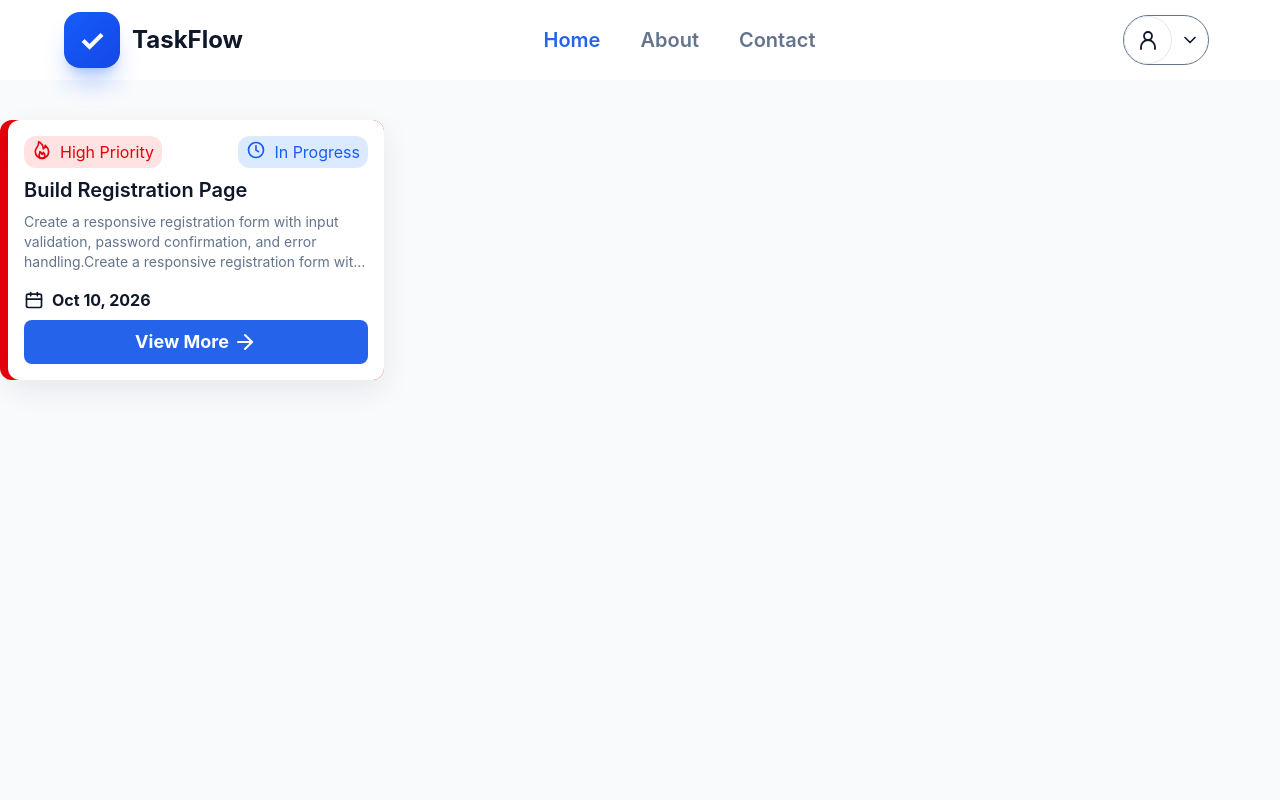
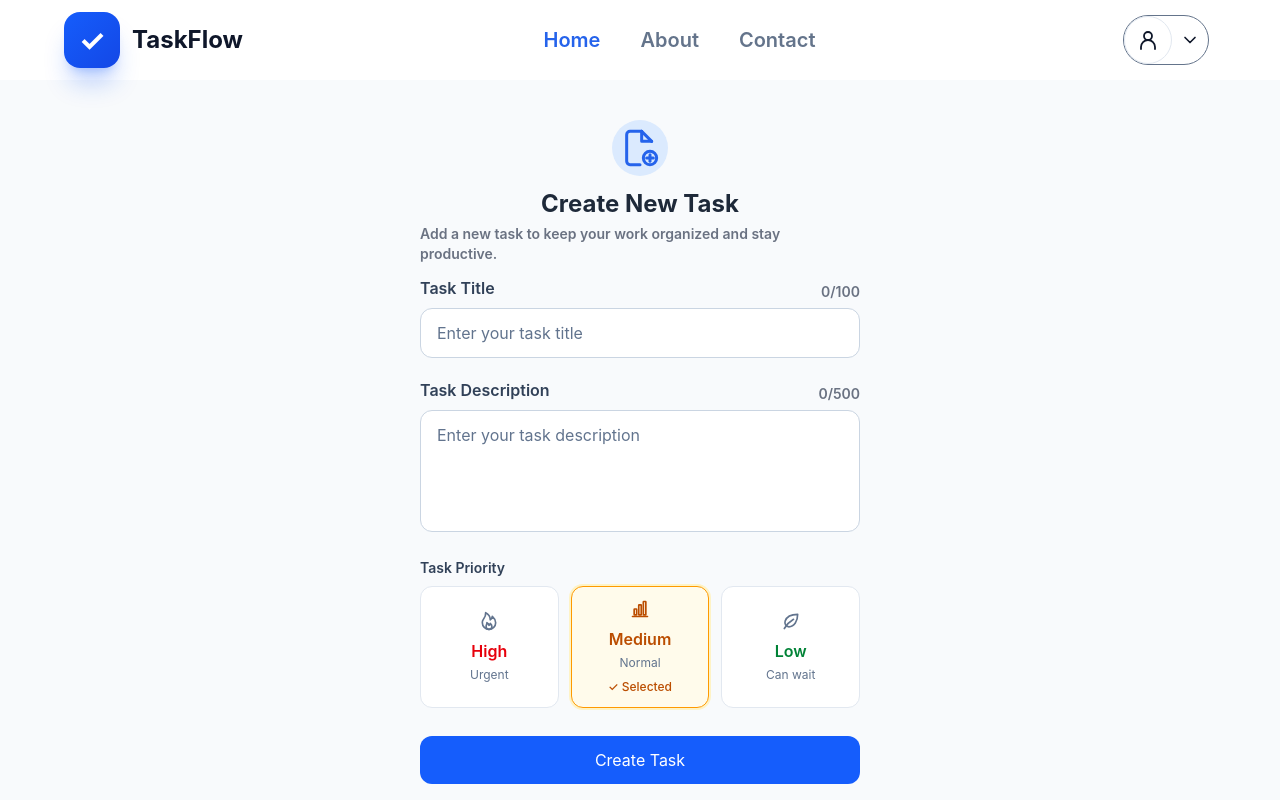
Before and after one commit to RitikGarg89/TaskFlow, a React app in the folder frontend/: page / in a window 1280 px wide. Built offline with nearby package versions, Linux system fonts and the light colour scheme; the HTML template or start-up script is replaced by a standard one.

Commit message:
feat: add AddTask component and integrate it into the Home page

```diff
--- /dev/null
+++ b/frontend/src/Components/AddTask.jsx
@@ -0,0 +1,211 @@
+import { useState } from 'react'
+
+function AddTask() {
+
+    const priorities = [
+        {
+            value: "high",
+            label: "High",
+            description: "Urgent",
+            color: "text-red-600",
+            selected: "border-red-500 bg-red-50 ring-2 ring-red-100",
+            icon: (
+                <svg
+                    xmlns="http://www.w3.org/2000/svg"
+                    width="20"
+                    height="20"
+                    viewBox="0 0 24 24"
+                    fill="none"
+                    stroke="currentColor"
+                    strokeWidth="2"
+                    strokeLinecap="round"
+                    strokeLinejoin="round"
+                    aria-hidden="true"
+                >
+                    <path d="M12 22c4.4 0 8-3.6 8-8 0-3-1.5-5.2-4-7.5-.2 2-1.2 3.2-2.5 4C13.5 6.5 11 3.5 8 2c.5 4-1 6-3 8.5C3.8 12 4 13.3 4 14c0 4.4 3.6 8 8 8Z" />
+                    <path d="M12 22c2 0 3.5-1.6 3.5-3.5 0-1.5-.8-2.5-2-3.5-.2 1.2-.8 1.8-1.5 2.2-.3-1.5-1.2-2.5-2.5-3.2.2 2-1 3-1 4.5C8.5 20.4 10 22 12 22Z" />
+                </svg>
+            ),
+        },
+        {
+            value: "medium",
+            label: "Medium",
+            description: "Normal",
+            color: "text-amber-700",
+            selected: "border-amber-500 bg-amber-50 ring-2 ring-amber-100",
+            icon: (
+                <svg
+                    xmlns="http://www.w3.org/2000/svg"
+                    width="20"
+                    height="20"
+                    viewBox="0 0 24 24"
+                    fill="none"
+                    stroke="currentColor"
+                    strokeWidth="2"
+                    strokeLinecap="round"
+                    strokeLinejoin="round"
+                    aria-hidden="true"
+                >
+                    <path d="M3 21h18" />
+                    <rect x="5" y="12" width="3" height="7" rx="0.5" />
+                    <rect x="10.5" y="7" width="3" height="12" rx="0.5" />
+                    <rect x="16" y="3" width="3" height="16" rx="0.5" />
+                </svg>
+            ),
+        },
+        {
+            value: "low",
+            label: "Low",
+            description: "Can wait",
+            color: "text-green-700",
+            selected: "border-green-500 bg-green-50 ring-2 ring-green-100",
+            icon: (
+                <svg
+                    xmlns="http://www.w3.org/2000/svg"
+                    width="20"
+                    height="20"
+                    viewBox="0 0 24 24"
+                    fill="none"
+                    stroke="currentColor"
+                    strokeWidth="2"
+                    strokeLinecap="round"
+                    strokeLinejoin="round"
+                    aria-hidden="true"
+                >
+                    <path d="M20 4c-7 0-13 2-15 8-1.2 3.6 1.2 7 4.5 7C16 19 20 12 20 4Z" />
+                    <path d="M4 21c3-5 6-8 11-11" />
+                </svg>
+            ),
+        },
+    ];
+
+    const [title, setTitle] = useState("");
+    const [description, setDescription] = useState("");
+    const [priority, setPriority] = useState(priorities[1].value);
+
+    const addTask = (e) => {
+        e.preventDefault();
+        const taskObj = {
+            id: Date.now(),
+            title,
+            description,
+            priority,
+            userId: 1,
+            isCompleted: false,
+            createdAt: new Date().toISOString().split('T')[0]
+        }
+        console.log(taskObj);
+
+    }
+
+    return (
+        <div className="flex flex-col justify-center items-center gap-1 w-[440px]">
+            <div className='text-blue-600 bg-blue-100 rounded-full p-2'>
+
+                <svg
+                    xmlns="http://www.w3.org/2000/svg"
+                    width="40"
+                    height="40"
+                    viewBox="0 0 24 24"
+                    fill="none"
+                    stroke="#2563EB"
+                    strokeWidth="1.8"
+                    strokeLinecap="round"
+                    strokeLinejoin="round"
+                    aria-hidden="true"
+                >
+                    <path d="M13 2H6a2 2 0 0 0-2 2v16a2 2 0 0 0 2 2h6" />
+                    <path d="M13 2v6h6" />
+                    <path d="m13 2 6 6" />
+                    <circle cx="18" cy="18" r="4" />
+                    <path d="M18 16v4" />
+                    <path d="M16 18h4" />
+                </svg>
+
+            </div>
+
+            <h3 className='text-gray-800 text-2xl font-bold mt-2'>Create New Task</h3>
+            <p className='text-gray-500 text-sm font-semibold'>Add a new task to keep your work organized and stay productive.</p>
+            <form className='mt-2 w-full' onSubmit={addTask}>
+                <div className="grid grid-cols-1 gap-5">
+                    <div>
+                        <div className='flex flex-row justify-between items-center'>
+                            <label htmlFor="taskTitle" className="mb-2 block text-md font-semibold text-slate-700">
+                                Task Title
+                            </label>
+                            <p
+                                className={`text-sm font-semibold ${title.length >= 90
+                                    ? "text-red-600"
+                                    : "text-gray-500"
+                                    }`}
+                            >
+                                {title.length}/100
+                            </p>
+                        </div>
+                        <input type="text" value={title} onChange={(e) => setTitle(e.target.value)} placeholder='Enter your task title' id="taskTitle" className={`w-full rounded-xl border ${title.length > 100 ? 'border-red-500' : 'border-slate-300'} bg-white px-4 py-3 text-slate-900 placeholder:text-slate-500 focus:border-blue-500 focus:ring-2 focus:ring-blue-500 focus:ring-offset-2 outline-none`} required maxLength={100} />
+                    </div>
+                    <div>
+                        <div className='flex flex-row justify-between items-center'>
+                            <label htmlFor="taskDescription" aria-describedby="taskDescriptionLength" className="mb-2 block text-md font-semibold text-slate-700">
+                                Task Description
+                            </label>
+                            <p
+                                className={`text-sm font-semibold ${description.length >= 450
+                                    ? "text-red-600"
+                                    : "text-gray-500"
+                                    }`}
+                            >
+                                {description.length}/500
+                            </p>
+                        </div>
+                        <textarea rows={4} type="text" name='' value={description} onChange={(e) => setDescription(e.target.value)} placeholder='Enter your task description' id="taskDescription" className={`w-full rounded-xl border resize-none border-slate-300 bg-white px-4 py-3 text-slate-900 placeholder:text-slate-500 focus:border-blue-500 focus:ring-2 focus:ring-blue-500 focus:ring-offset-2 outline-none`} required maxLength={500} />
+                    </div>
+
+                    <div className="space-y-2">
+                        <label className="block text-sm font-semibold text-slate-700">
+                            Task Priority
+                        </label>
+
+                        <div className="grid grid-cols-3 gap-3">
+                            {priorities.map((item) => {
+                                const isSelected = priority === item.value;
+
+                                return (
+                                    <button
+                                        key={item.value}
+                                        type="button"
+                                        aria-pressed={isSelected}
+                                        onClick={() => setPriority(item.value)}
+                                        className={`rounded-xl border p-3 text-center transition-all focus-visible:outline-none focus-visible:ring-2 focus-visible:ring-blue-500 ${isSelected ? item.selected : "border-slate-200 bg-white hover:border-slate-300"}`}
+                                    >
+                                        <div className={`flex justify-center  mb-2 ${isSelected ? item.color : "text-slate-500"}`}>
+                                            {item.icon}
+                                        </div>
+                                        <span className={`block font-semibold ${item.color}`}>
+                                            {item.label}
+                                        </span>
+
+                                        <span className="mt-1 block text-xs text-slate-500">
+                                            {item.description}
+                                        </span>
+
+                                        {isSelected && (
+                                            <span className={`mt-2 block text-xs font-medium ${item.color}`}>
+                                                ✓ Selected
+                                            </span>
+                                        )}
+                                    </button>
+                                );
+                            })}
+                        </div>
+                    </div>
+                    <button type="submit" className="mt-2 block w-full rounded-xl bg-blue-600 px-4 py-3 text-white hover:bg-blue-700 focus-visible:outline-none focus-visible:ring-2 focus-visible:ring-blue-500 focus-visible:ring-offset-2">
+                        Create Task
+                    </button>
+                </div>
+            </form>
+        </div>
+    )
+}
+
+export default AddTask
--- a/frontend/src/Pages/Home.jsx
+++ b/frontend/src/Pages/Home.jsx
@@ -1,6 +1,7 @@
 import React from 'react'
 import Navbar from '../Components/Navbar'
 import TaskCard from '../Components/TaskCard'
+import AddTask from '../Components/AddTask';
 
 function Home() {
     const task = {
@@ -16,7 +17,10 @@ function Home() {
     return (
         <div className='flex flex-col gap-10 h-screen w-screen bg-page'>
             <Navbar />
-            <TaskCard task={task} />
+            <div className='flex flex-row justify-center items-center w-full'>
+                {/* <TaskCard task={task} /> */}
+                <AddTask />
+            </div>
         </div>
     )
 }
```
